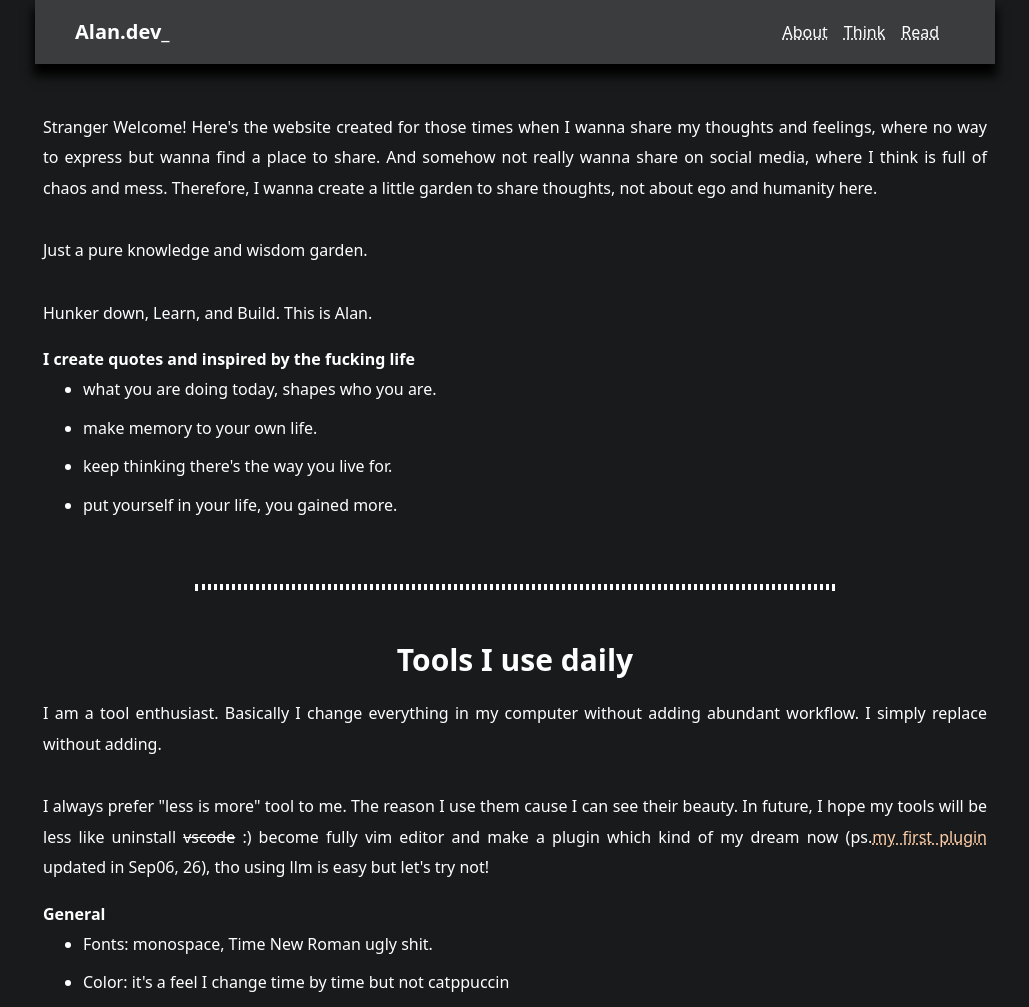
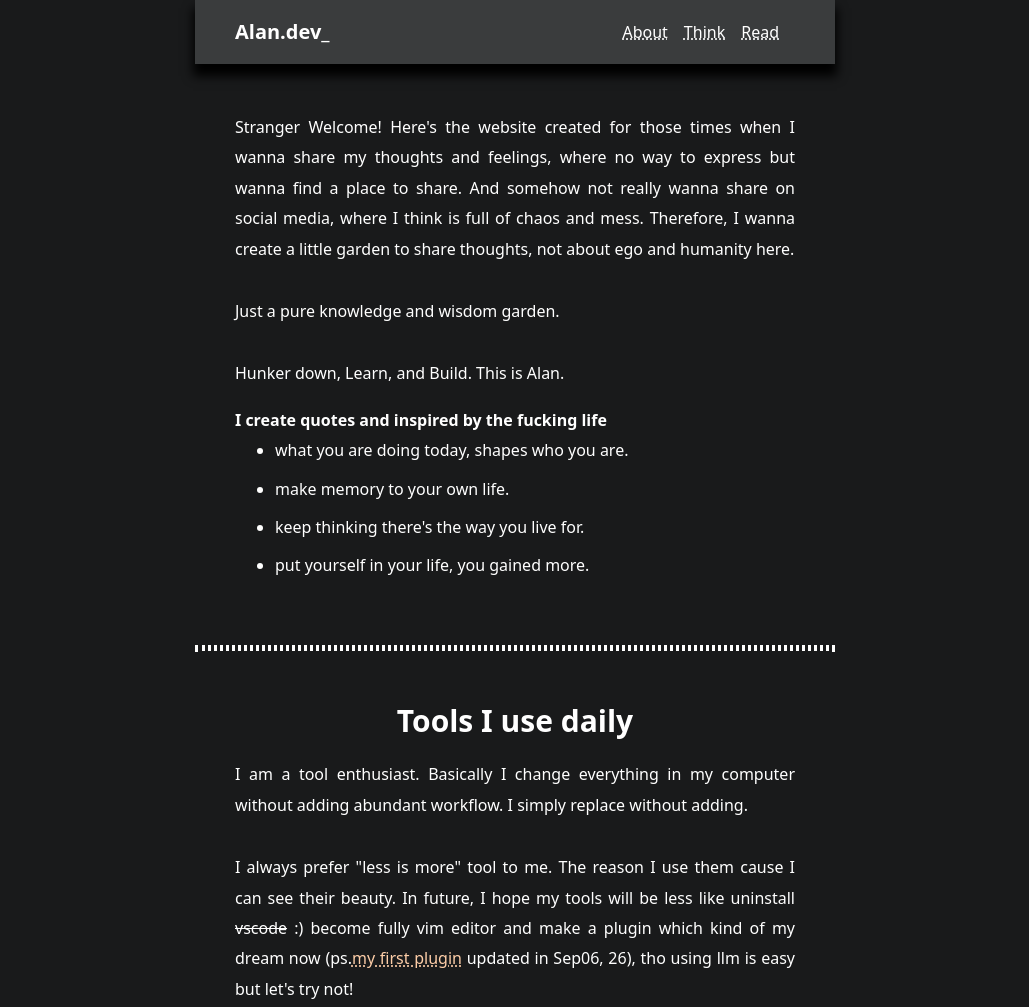
Before and after one commit to OREOREOREOREORE/me, a website built with Vite: page index.html in a window 1280 px wide. Shown: the top 1007 px of the page, without its empty margins (125-1154 px from the left). Built offline with nearby package versions, Linux system fonts and the light colour scheme.

Commit message:
chore(UI): UI improvement

```diff
--- a/package.json
+++ b/package.json
@@ -1,10 +1,10 @@
 {
-  "name": "me",
+  "name": "aAlanisThinking",
   "version": "1.0.0",
   "description": "Alan's personal website :)",
   "main": "index.js",
   "scripts": {
-    "test": "echo \"Error: no test specified\" && exit 1"
+    "dev": "vite --port 3000"
   },
   "repository": {
     "type": "git",
--- a/styles/utilites.css
+++ b/styles/utilites.css
@@ -1,10 +1,10 @@
-.wrapper{
+.wrapper {
   width: 50%;
   margin-left: auto;
   margin-right: auto;
   padding-left: 0.5rem;
   padding-right: 0.5rem;
-    margin-top: 1.0rem;
+  margin-top: 1rem;
   /* border: 1px solid red; */
 }
 
@@ -12,25 +12,25 @@
     margin-top: 2rem
 } */
 
-a{
+a {
   text-decoration: none;
 }
 
 /* xs */
 
 @media (min-width: 375px) {
-    *{
+  * {
     font-size: 0.95rem;
   }
 
-    .wrapper, .header{
-        width: 80%;
+  .wrapper,
+  .header {
+    width: 90%;
   }
 
-    .slogan{
+  .slogan {
     font-size: var(--size-xl) !important;
   }
-
 }
 
 /* sm */
@@ -49,12 +49,16 @@ a{
 
 /* lg */
 @media (min-width: 1024px) {
-    *{
+  * {
     font-size: var(--size-md);
   }
 
-    .wrapper, .header{
-        width: 75%;
+  .wrapper {
+    width: 45%;
+  }
+
+  .header {
+    width: 50%;
   }
 }
 
```
Lines whose indentation alone changed are shown as unchanged.
